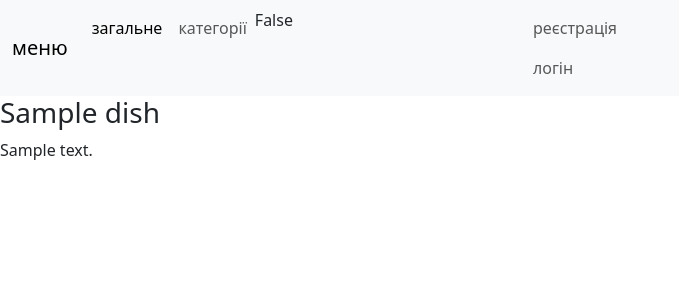
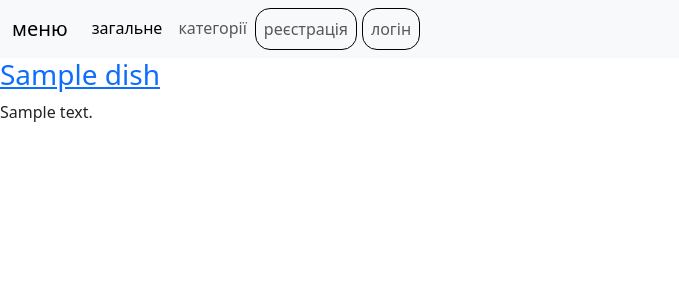
Before and after one commit to ditrotimitskyy/restorauntapp_2, a Django app: template templates/restorauntapp/category_detail.html in a window 1280 px wide. Shown: the top 300 px of the page, without its empty margins (0-679 px from the left). Run offline with Django 3.2, Linux system fonts and the light colour scheme; the template is opened without the code that fills it: most values are stand-ins (such as "Sample title", 1, 10 or a date in 2020).

Commit message:
йоооооооооооу

```diff
--- a/accounts/views.py
+++ b/accounts/views.py
@@ -8,11 +8,11 @@ from django.urls import reverse_lazy,reverse
 class UserCreateView(CreateView):
     model = User
     template_name = 'registration/signup.html'
-    success_url = reverse_lazy("dish-list")
+    success_url = reverse_lazy("food-list")
     form_class = UserCreationForm
 
     def form_valid(self, form):
         form.save()
         user = form.instance
         login(self.request, user)
-        return redirect(reverse("dish-list"))
+        return redirect(reverse("food-list"))
--- a/restorauntapp/urls.py
+++ b/restorauntapp/urls.py
@@ -1,10 +1,12 @@
 from django.urls import path
-from .views import FoodListView, FoodDetailView, CategoryListView, CategoryDetailView
+from .views import FoodListView, FoodDetailView, CategoryListView, CategoryDetailView, CreateOrderView, OrderSuccessfullView
 
 urlpatterns = [
     path("category/", CategoryListView.as_view(), name="category-list"),
     path("category/detail/<int:pk>", CategoryDetailView.as_view(), name="category-detail"),
     path("", FoodListView.as_view(), name="food-list"),
     path("food/", FoodListView.as_view(), name="food-list"),
-    path("food/detail/<int:pk>", FoodDetailView.as_view(), name="food-description")
+    path("food/detail/<int:pk>", FoodDetailView.as_view(), name="food-description"),
+    path("order/", CreateOrderView.as_view(), name='order'),
+    path("order/sucsess", OrderSuccessfullView.as_view(), name='order-sucsess')
 ]
--- a/static/style.css
+++ b/static/style.css
@@ -1,3 +1,10 @@
-.nav-item-account{
-    margin-left: 75%;
+.right{
+    border: 1px solid black;
+    border-radius: 15px;
+    margin-right: 5px;
+    float: right;
 }
+
+.my-card{
+    margin : auto;
+}
--- a/templates/base.html
+++ b/templates/base.html
@@ -17,17 +17,25 @@
             <span class="navbar-toggler-icon"></span>
           </button>
           <div class="collapse navbar-collapse" id="navbarNavAltMarkup">
-            <div class="navbar-nav">
+            <ul class="navbar-nav">
+            <li class="nav-item">
               <a class="nav-link active" aria-current="page" href="{% url 'food-list' %}">загальне</a>
+            </li>
+
+            <li class="nav-item">
               <a class="nav-link" href="{% url 'category-list' %}">категорії</a>
-              {{ request.user.is_authenticated}}
-              <div class="nav-item-account">
+            </li>
+          {% if not request.user.is_authenticated %}
+              <li class="nav-item right">
                 <a class="nav-link " href="{% url 'signup' %}">реєстрація</a>
+              </li>
+              <li class="nav-item right">
                 <a class="nav-link " href="{% url 'login' %}">логін</a>
-              </div>
-
-
-            </div>
+          {%else%}
+            <li class="nav-item"><span class="nav-link">привіт, {{request.user.username}}</span></li>
+            <li class="nav-item"><form method="post" action="{% url 'logout' %}">{% csrf_token %}<input class="btn btn-light" type="submit" value="вийти" ></form> </li>
+          {% endif %}
+            </ul>
           </div>
         </div>
       </nav>
--- a/templates/restorauntapp/category_detail.html
+++ b/templates/restorauntapp/category_detail.html
@@ -3,7 +3,7 @@
 {% block content %}
 
 {% for dish in food_list %}
-<h3>{{dish.title}}</h3>
+<h3><a href="{% url 'food-description' dish.pk%}">{{dish.title}}</a></h3>
 <p>{{dish.content}}</p>
 {% endfor %}
 {% endblock %}
```
Also changed, not shown: requirements.txt (added, +7 -0 lines), restoraunt/settings.py (+6 -1 lines), restorauntapp/forms.py (added, +11 -0 lines), restorauntapp/models.py (+8 -0 lines), restorauntapp/views.py (+22 -2 lines), templates/registration/logged_out.html (added, +8 -0 lines), templates/restorauntapp/food_detail.html (+10 -5 lines), templates/restorauntapp/order.html (added, +9 -0 lines), templates/restorauntapp/ordersucsess.html (added, +8 -0 lines), restorauntapp/migrations/0002_alter_food_options_order.py (added).
